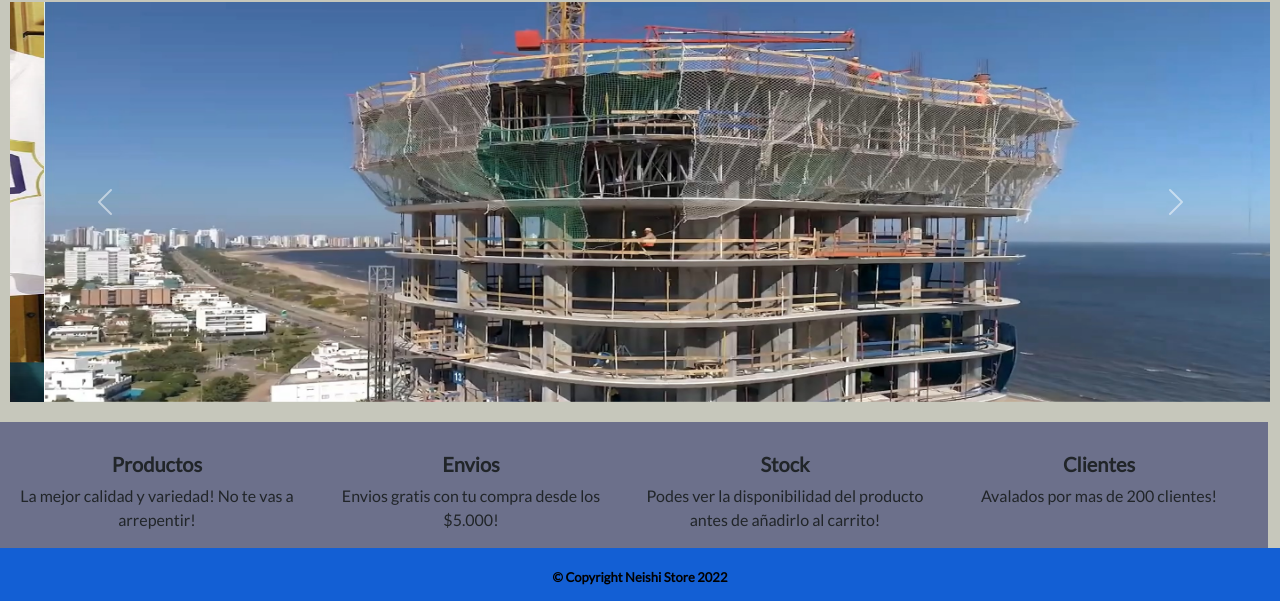
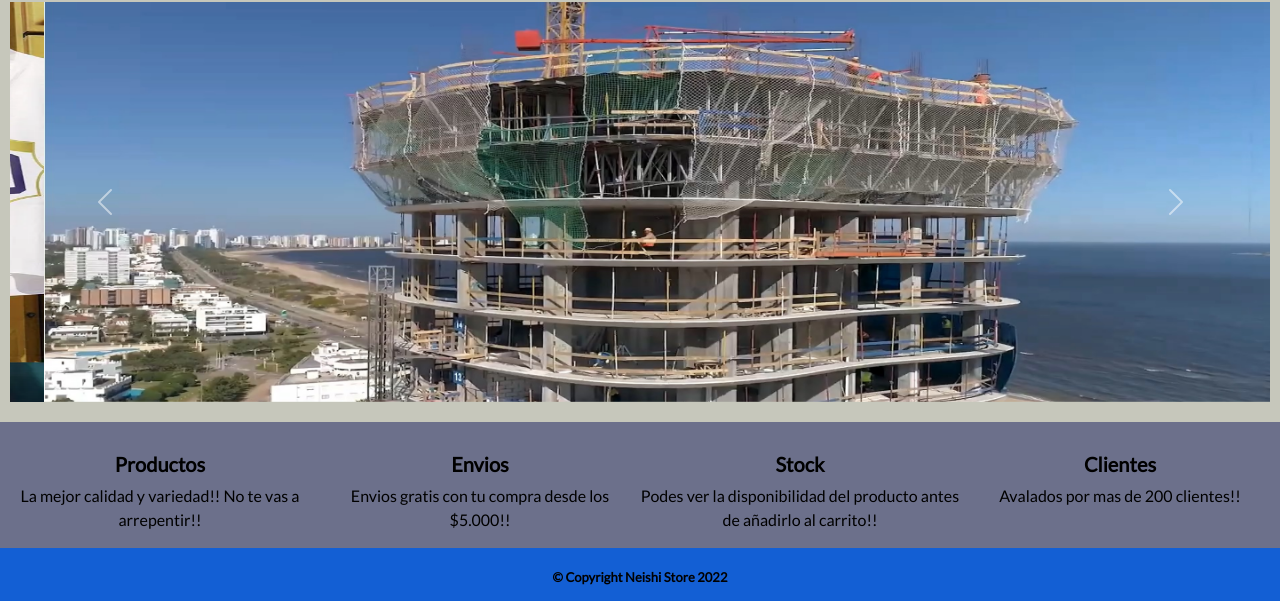
Before and after one commit to ImFago/Neishi-Store, a plain HTML site: page index.html in a window 1280 px wide. Shown: the part 236-837 px from the top of the page. Drawn offline with nearby package versions, Linux system fonts and the light colour scheme.

Commit message:
cambio bs por grid en info

```diff
--- a/css/styles.css
+++ b/css/styles.css
@@ -36,6 +36,9 @@ li{
 .padre-info{
     background-color: #6c708b;
     margin-top: 20px;
+    display: grid;
+    grid-template-columns: repeat(4,1fr);
+    color: black;
 }
 
 .info{
@@ -46,6 +49,18 @@ li{
 .data__title{
     font-size: 20px;
     font-weight: bold;
+}
+
+@media screen and (max-width: 870px) {
+    .padre-info{
+        grid-template-columns: repeat(2,1fr);
+    }
+}
+
+@media screen and (max-width: 599px) {
+    .padre-info{
+        grid-template-columns: repeat(1,1fr);
+    }
 }
 
 .derechos{
--- a/index.html
+++ b/index.html
@@ -101,26 +101,26 @@
 
         <!--Informacion-->
 
-        <div class="padre-info row container-fluid w-100">
+        <div class="padre-info">
 
-            <div class="info col-12 col-md-6 col-lg-3">
+            <div class="info">
                 <h2 class="data__title">Productos</h2>
-                <p class="data__text">La mejor calidad y variedad! No te vas a arrepentir!</p>
+                <p class="data__text">La mejor calidad y variedad!! No te vas a arrepentir!!</p>
             </div>
 
-            <div class="info col-12 col-md-6 col-lg-3">
+            <div class="info">
                 <h2 class="data__title">Envios</h2>
-                <p class="data__text">Envios gratis con tu compra desde los $5.000!</p>
+                <p class="data__text">Envios gratis con tu compra desde los $5.000!!</p>
             </div>
 
-            <div class="info col-12 col-md-6 col-lg-3">
+            <div class="info">
                 <h2 class="data__title">Stock</h2>
-                <p class="data__text">Podes ver la disponibilidad del producto antes de añadirlo al carrito!</p>
+                <p class="data__text">Podes ver la disponibilidad del producto antes de añadirlo al carrito!!</p>
             </div>
 
-            <div class="info col-12 col-md-6 col-lg-3">
+            <div class="info">
                 <h2 class="data__title">Clientes</h2>
-                <p class="data__text">Avalados por mas de 200 clientes!</p>
+                <p class="data__text">Avalados por mas de 200 clientes!!</p>
             </div>
         </div>
 </main>
```
